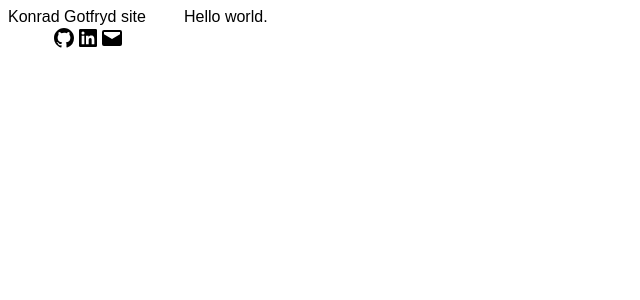
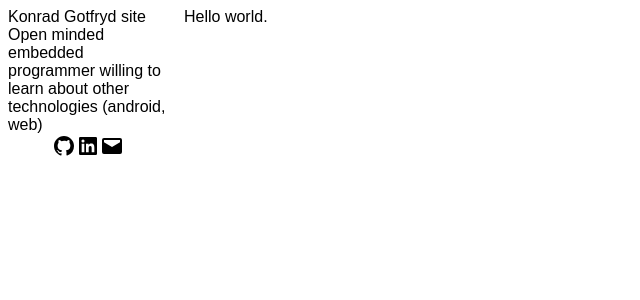
Before and after one commit to stsrc/site, a React (Create React App) app: page / in a window 1280 px wide. Shown: the top 300 px of the page, without its empty margins (0-640 px from the left). Built offline with nearby package versions, Linux system fonts and the light colour scheme.

Commit message:
Add self information.

```diff
--- a/src/App.js
+++ b/src/App.js
@@ -7,7 +7,8 @@ function App() {
   return (
     <div id="container">
       <div id="one">
-	Konrad Gotfryd site
+	Konrad Gotfryd site<br/>
+	Open minded embedded programmer willing to learn about other technologies (android, web)
 	<div id="svglinks">
   	  <a href="https://github.com/stsrc"><img src={pic_github} alt="github" style={{
 	    width: '24px',
```
